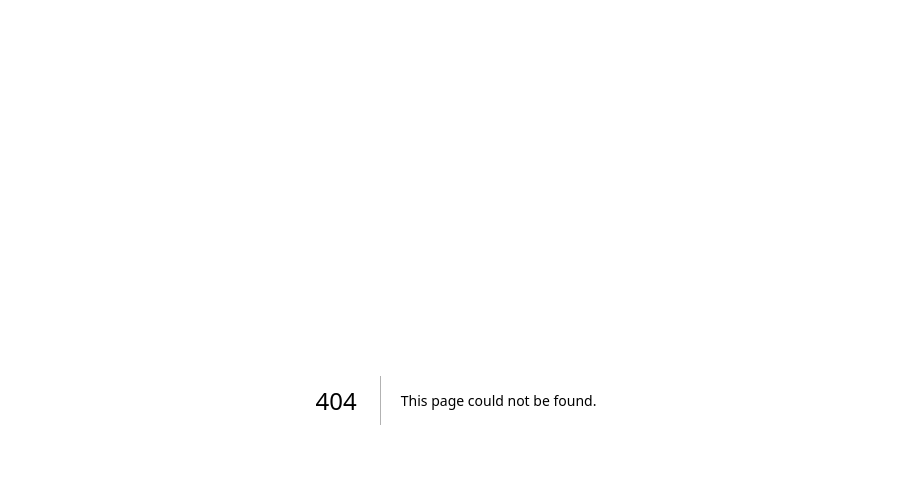
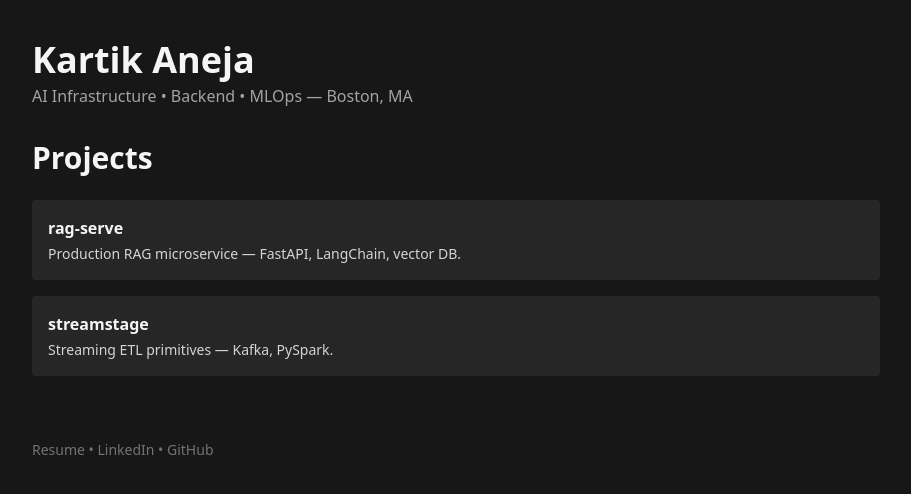
Before and after one commit to anejakartik/portfolio-site, a Next.js app: page /projects in a window 1280 px wide. Before the commit this address had no page. Shown: the top 494 px of the page, without its empty margins (184-1095 px from the left). Built offline with nearby package versions, Linux system fonts and the light colour scheme.

Commit message:
Scaffold Next.js + Tailwind site: tailwind, MDX, layout, pages, resume placeholder

```diff
--- /dev/null
+++ b/next.config.js
@@ -0,0 +1,5 @@
+const withMDX = require('@next/mdx')({ extension: /\.(md|mdx)$/ })
+
+module.exports = withMDX({
+    pageExtensions: ['ts', 'tsx', 'js', 'jsx', 'md', 'mdx'],
+})
--- /dev/null
+++ b/postcss.config.js
@@ -0,0 +1,6 @@
+module.exports = {
+    plugins: {
+        tailwindcss: {},
+        autoprefixer: {},
+    },
+}
--- /dev/null
+++ b/src/components/Layout.tsx
@@ -0,0 +1,14 @@
+import React from 'react'
+
+export default function Layout({ children }: { children: React.ReactNode }) {
+    return (
+        <div className="min-h-screen px-6 py-10 max-w-4xl mx-auto">
+            <header className="mb-8">
+                <h1 className="text-4xl font-extrabold">Kartik Aneja</h1>
+                <p className="text-neutral-400 mt-1">AI Infrastructure • Backend • MLOps — Boston, MA</p>
+            </header>
+            <main>{children}</main>
+            <footer className="mt-16 text-sm text-neutral-500">Resume • LinkedIn • GitHub</footer>
+        </div>
+    )
+}
--- /dev/null
+++ b/src/pages/_app.tsx
@@ -0,0 +1,13 @@
+import '../styles/globals.css'
+import type { AppProps } from 'next/app'
+import { MDXProvider } from '@mdx-js/react'
+
+const components = {}
+
+export default function App({ Component, pageProps }: AppProps) {
+    return (
+        <MDXProvider components={components}>
+            <Component {...pageProps} />
+        </MDXProvider>
+    )
+}
--- /dev/null
+++ b/src/pages/projects.tsx
@@ -0,0 +1,20 @@
+import React from 'react'
+import Layout from '../components/Layout'
+
+export default function Projects() {
+    return (
+        <Layout>
+            <h2 className="text-3xl font-semibold">Projects</h2>
+            <ul className="mt-6 space-y-4">
+                <li className="card p-4 bg-neutral-800 rounded">
+                    <h3 className="font-bold">rag-serve</h3>
+                    <p className="text-sm text-neutral-300 mt-1">Production RAG microservice — FastAPI, LangChain, vector DB.</p>
+                </li>
+                <li className="card p-4 bg-neutral-800 rounded">
+                    <h3 className="font-bold">streamstage</h3>
+                    <p className="text-sm text-neutral-300 mt-1">Streaming ETL primitives — Kafka, PySpark.</p>
+                </li>
+            </ul>
+        </Layout>
+    )
+}
--- /dev/null
+++ b/src/styles/globals.css
@@ -0,0 +1,17 @@
+@tailwind base;
+@tailwind components;
+@tailwind utilities;
+
+html,
+body,
+#__next {
+    height: 100%;
+}
+
+body {
+    @apply bg-neutral-900 text-neutral-100 font-sans;
+}
+
+.hero {
+    padding: 4rem 2rem;
+}
--- /dev/null
+++ b/tailwind.config.js
@@ -0,0 +1,7 @@
+module.exports = {
+    content: ["./src/**/*.{js,ts,jsx,tsx,mdx}"],
+    theme: {
+        extend: {},
+    },
+    plugins: [],
+}
```
Also changed, not shown: 1 other file (tests, documents, lock files or other folders).
